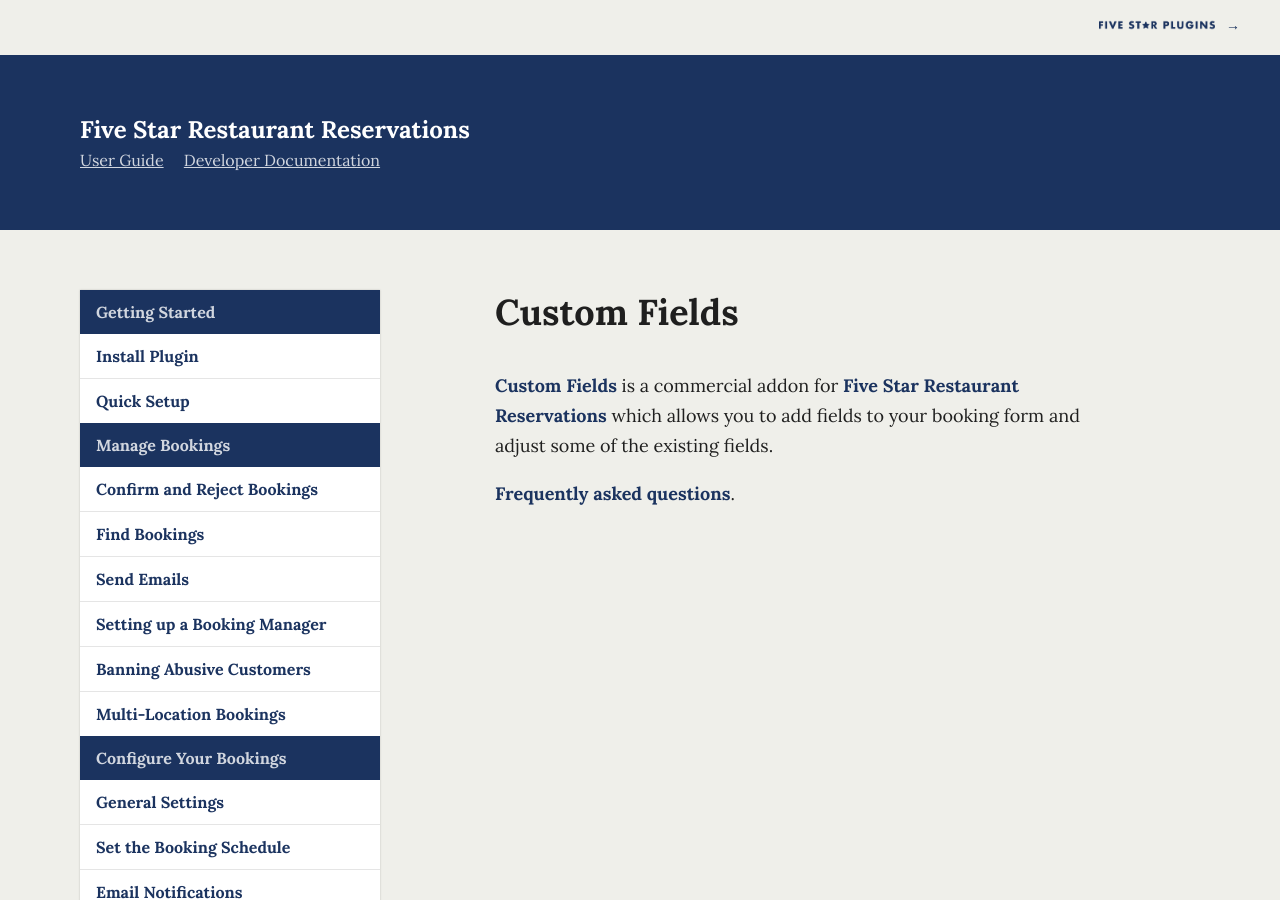
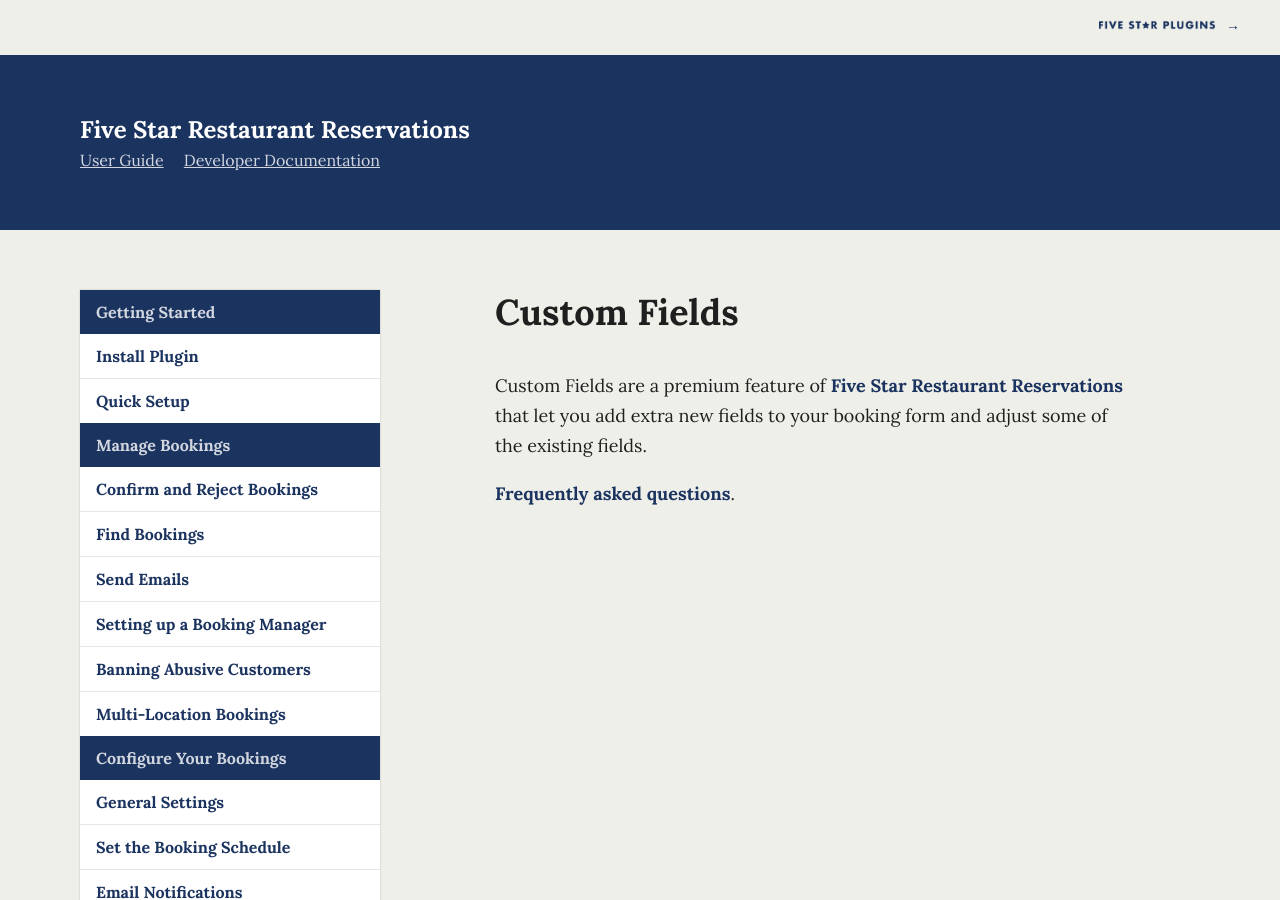
Before and after one commit to fivestarplugins/fivestarplugins.github.io, a Jekyll site: the page built from plugins/restaurant-reservations/user/addon/custom-fields/index.md, in a window 1280 px wide and 900 px high. Built offline with Jekyll 4.4.1, drawn with Linux system fonts in a browser that asks for light colours.

Commit message:
Removing invalid link from RTB custom fields doc page.

```diff
--- a/plugins/restaurant-reservations/user/addon/custom-fields/index.md
+++ b/plugins/restaurant-reservations/user/addon/custom-fields/index.md
@@ -4,6 +4,6 @@
 menu: user
 title: Custom Fields
 ---
-[Custom Fields](https://www.fivestarplugins.com/plugins/five-star-restaurant-reservations/custom-fields/) is a commercial addon for [Five Star Restaurant Reservations](https://www.fivestarplugins.com/plugins/five-star-restaurant-reservations/) which allows you to add fields to your booking form and adjust some of the existing fields.
+Custom Fields are a premium feature of [Five Star Restaurant Reservations](https://www.fivestarplugins.com/plugins/five-star-restaurant-reservations/) that let you add extra new fields to your booking form and adjust some of the existing fields.
 
 [Frequently asked questions](faq).
```
